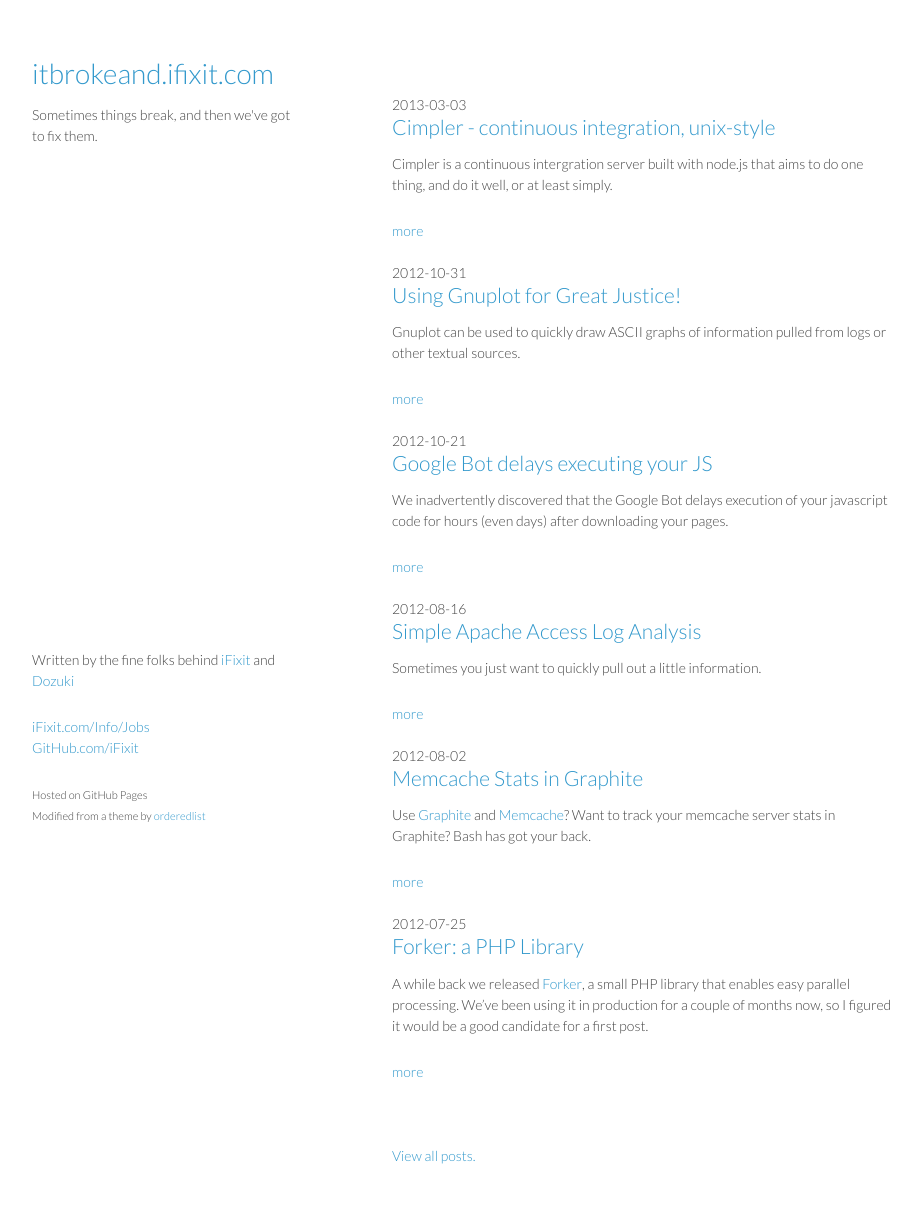
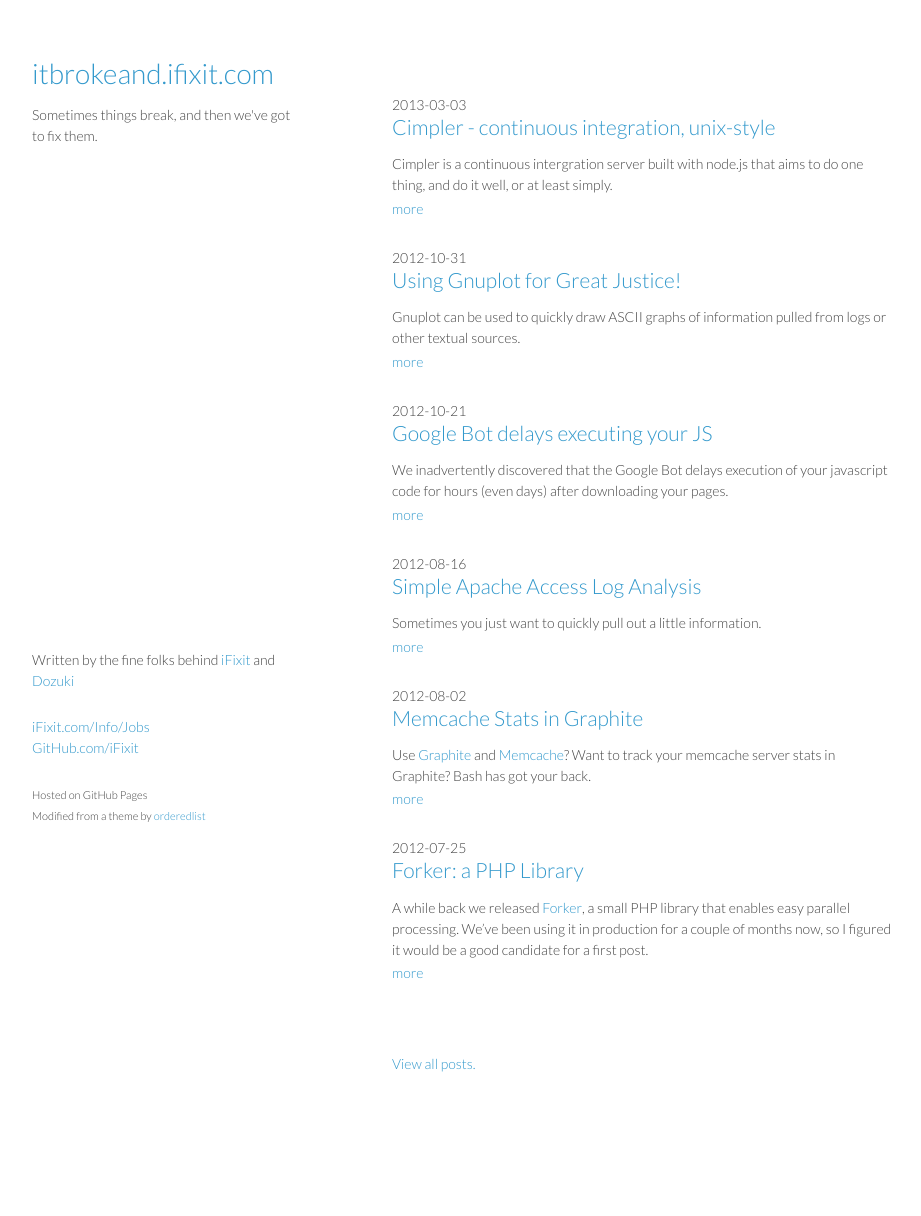
Before and after one commit to iFixit/itbrokeand.ifixit.com, a Jekyll site: the page built from index.html, in a window 1280 px wide. Shown: the whole page, without its empty margins (178-1099 px from the left). Built offline with Jekyll 4.4.1, drawn with Linux system fonts in a browser that asks for light colours; Markdown is read by kramdown in place of the engine named in the settings; the list of posts is cut into pages by our own code; after the commit the page ends 1124 px from its top, so only the background shows below that.

Commit message:
Style: use <time> and move 'more' link up
* Use <time> wherever we show a date
* Add some elements and css to move the 'more' link closer to the
  summary.

```diff
--- a/_includes/post_header.html
+++ b/_includes/post_header.html
@@ -2,7 +2,9 @@
   <a href="{{ page.url }}">{{ page.title }}</a>
 </h1>
 <div class="date">
-  {{ page.date | date: "%Y-%m-%d" }}
+  <time datetime="{{ page.date | date: "%Y-%m-%d" }}">
+    {{ page.date | date: "%Y-%m-%d" }}
+  </time>
   {% if page.author %}
     <small>-
       {% if page.author_url %}
--- a/index.html
+++ b/index.html
@@ -4,19 +4,22 @@ layout: default
 
 {% for page in paginator.posts %}
   {% unless page.draft %}
-    <div class="date">
+    <div class='short-post'>
+       <time datetime="{{ page.date | date: "%Y-%m-%d" }}">
          {{ page.date | date: "%Y-%m-%d" }}
-    </div>
+       </time>
        <h2>
          <a href="{{ page.url }}">{{ page.title }}</a>
        </h2>
+       <div class='summary'>
           {% if page.summary %}
              {{ page.summary | markdownify }}
           {% else %}
              {{ page.content | truncatewords: 130 }}
           {% endif %}
-    <a href="{{ page.url }}">more</a>
-    <br /><br />
+          <a class='more' href="{{ page.url }}">more</a>
+       </div>
+    </div>
   {% endunless %}
 {% endfor %}
 
--- a/stylesheets/styles.css
+++ b/stylesheets/styles.css
@@ -269,3 +269,13 @@ footer {
         border-radius: 25px;
    border: 2px solid #eee;
 }
+
+/* Spacing between posts on index page. */
+.short-post > .summary {
+   margin-bottom:2em;
+}
+
+/* reduce spacing between summary and 'more' link */
+.summary > p {
+   margin-bottom:0.2em;
+}
```
Lines whose indentation alone changed are shown as unchanged.
